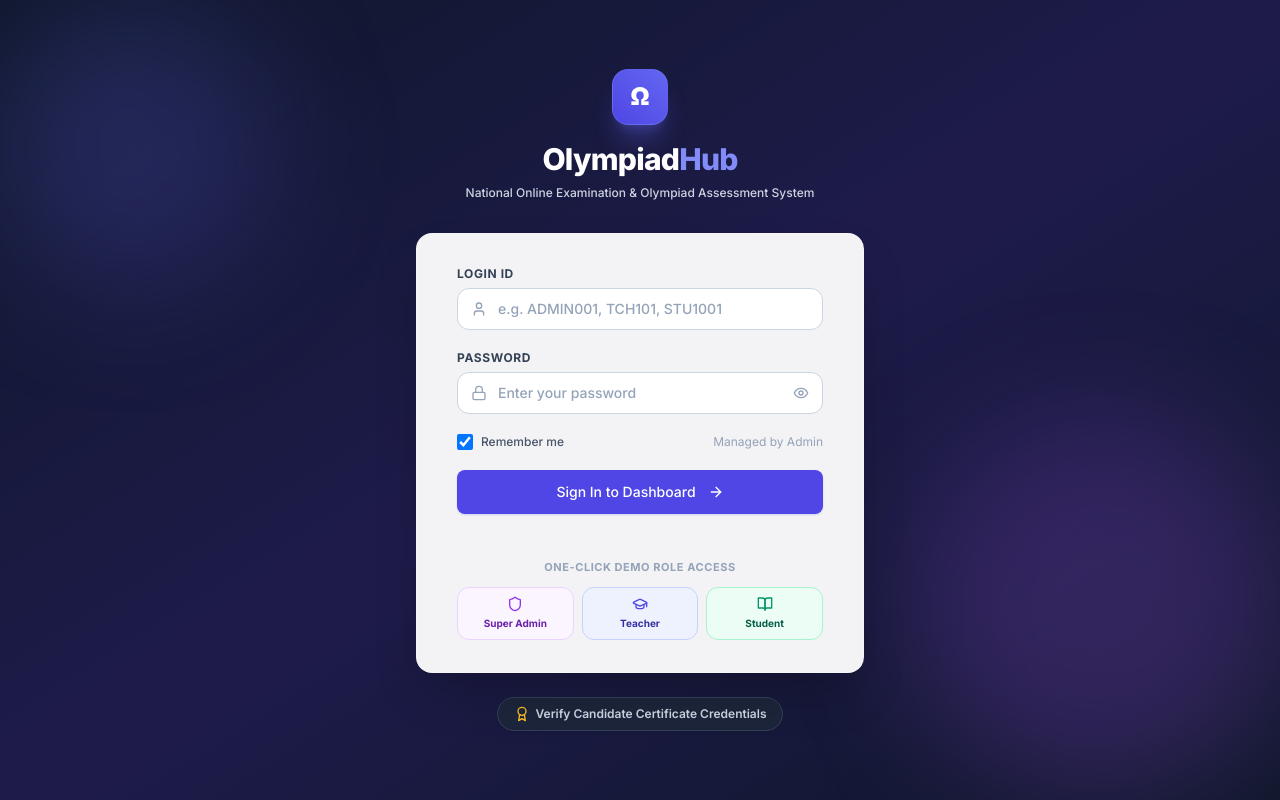
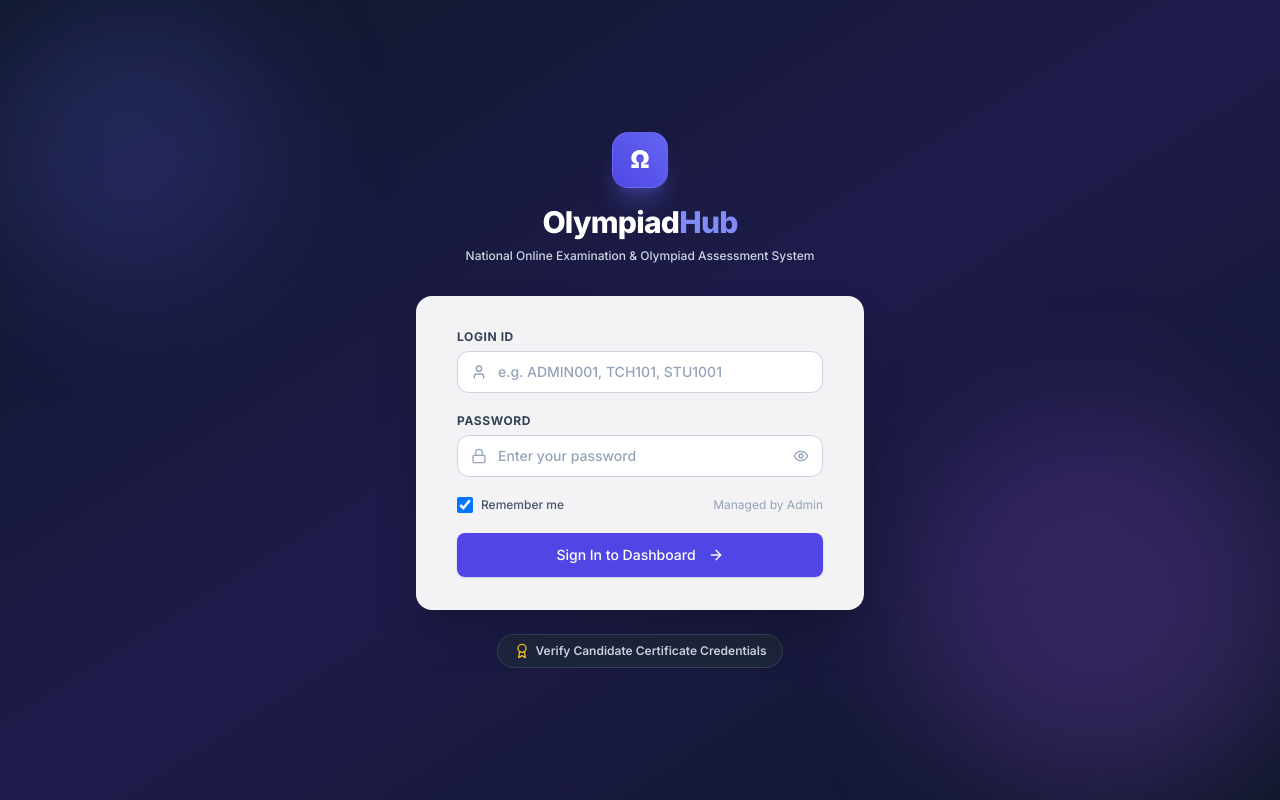
Before and after one commit to yadavtanisha541-svg/school_olympaid1, a React (Vite) app in the folder frontend/: page / in a window 1280 px wide. Built offline with nearby package versions, Linux system fonts and the light colour scheme.

Commit message:
clean: remove all dummy sample data and demo widgets for clean production state

```diff
--- a/frontend/src/pages/auth/LoginPage.jsx
+++ b/frontend/src/pages/auth/LoginPage.jsx
@@ -1,6 +1,6 @@
 import React, { useState } from 'react';
 import { useAuth } from '../../contexts/AuthContext';
-import { Eye, EyeOff, Lock, User, Shield, GraduationCap, BookOpen, AlertCircle, ArrowRight, Award } from 'lucide-react';
+import { Eye, EyeOff, Lock, User, AlertCircle, ArrowRight, Award } from 'lucide-react';
 import { Button } from '../../components/Button';
 
 export const LoginPage = ({ onNavigateVerify }) => {
@@ -33,12 +33,6 @@ export const LoginPage = ({ onNavigateVerify }) => {
     } finally {
       setLoading(false);
     }
-  };
-
-  const handleQuickFill = (id, pass) => {
-    setLoginId(id);
-    setPassword(pass);
-    setError('');
   };
 
   return (
@@ -139,41 +133,6 @@ export const LoginPage = ({ onNavigateVerify }) => {
               <ArrowRight className="w-4 h-4 ml-1" />
             </Button>
           </form>
-
-          {/* Quick Demo Access Bar */}
-          <div className="mt-6 pt-5 border-t border-slate-100">
-            <p className="text-[11px] font-bold uppercase tracking-wider text-slate-400 text-center mb-3">
-              One-Click Demo Role Access
-            </p>
-            <div className="grid grid-cols-3 gap-2">
-              <button
-                type="button"
-                onClick={() => handleQuickFill('ADMIN001', 'Admin@123')}
-                className="flex flex-col items-center justify-center p-2 rounded-xl border border-purple-200 bg-purple-50 hover:bg-purple-100 text-purple-800 transition-colors"
-              >
-                <Shield className="w-4 h-4 text-purple-600 mb-1" />
-                <span className="text-[10px] font-bold">Super Admin</span>
-              </button>
-
-              <button
-                type="button"
-                onClick={() => handleQuickFill('TCH101', 'Teacher@123')}
-                className="flex flex-col items-center justify-center p-2 rounded-xl border border-indigo-200 bg-indigo-50 hover:bg-indigo-100 text-indigo-800 transition-colors"
-              >
-                <GraduationCap className="w-4 h-4 text-indigo-600 mb-1" />
-                <span className="text-[10px] font-bold">Teacher</span>
-              </button>
-
-              <button
-                type="button"
-                onClick={() => handleQuickFill('STU1001', 'Student@123')}
-                className="flex flex-col items-center justify-center p-2 rounded-xl border border-emerald-200 bg-emerald-50 hover:bg-emerald-100 text-emerald-800 transition-colors"
-              >
-                <BookOpen className="w-4 h-4 text-emerald-600 mb-1" />
-                <span className="text-[10px] font-bold">Student</span>
-              </button>
-            </div>
-          </div>
         </div>
 
         {/* Public Certificate Verification Link */}
```
Also changed, not shown: 1 other file (tests, documents, lock files or other folders).
